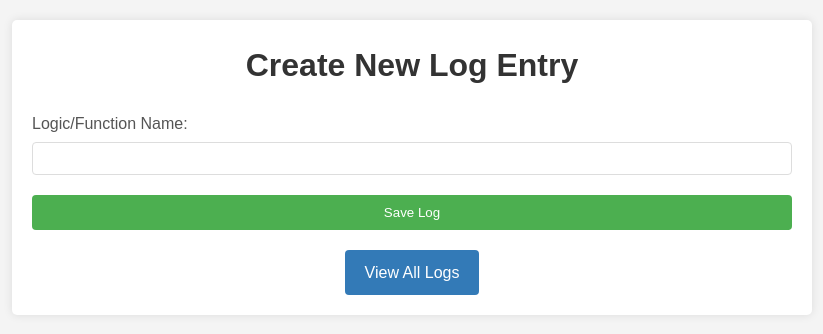
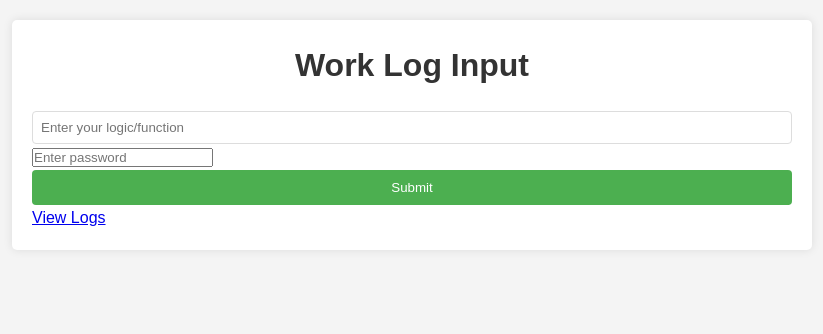
Before and after one commit to aakku106/codeTracker, a Flask app: template templates/index.html in a window 1280 px wide. Shown: the top 334 px of the page, without its empty margins (228-1051 px from the left). Run offline with Flask 3, Linux system fonts and the light colour scheme; the template is opened without the code that fills it, so the values that code supplies are empty.

Commit message:
Implement authentication and password protection for log submission
- Added session management with a secret key and passkey validation.
- Introduced a new authentication route and logout functionality.
- Updated the log submission process to require a password.
- Enhanced the index.html template for improved user experience and form handling.
- Refactored routes to streamline log entry and viewing.

```diff
--- a/app.py
+++ b/app.py
@@ -1,14 +1,22 @@
-from flask import Flask, render_template, request, redirect, url_for
+from flask import Flask, render_template, request, redirect, url_for, session, flash
 from datetime import datetime
 import csv
 import os
 import subprocess
 
 app = Flask(__name__)
+# Set a secret key for session management
+app.secret_key = 'your-secret-key-here'  # Change this to a secure random string
+
+# Your passkey
+PASSKEY = "your-secret-passkey"  # Change this to your desired passkey
 
 # Path to the CSV file and README.md file (same folder as app.py)
 LOG_FILE = "logs.csv"  # Logs file in the same directory as app.py
 README_PATH = "README.md"  # README.md file in the same directory as app.py
+
+# Add this with your other constants at the top
+PASSWORD = "YourSecretPassword123"  # Change this to whatever password you want to use
 
 # Initialize CSV file with headers if it doesn't exist
 if not os.path.exists(LOG_FILE):
@@ -72,33 +80,49 @@ def safe_write_to_csv(row_data):
 
 @app.route('/')
 def index():
-    return redirect(url_for('home'))
+    return render_template('index.html')
 
-@app.route('/home', methods=['GET', 'POST'])
-def home():
-    message = ""
+@app.route('/auth', methods=['GET', 'POST'])
+def auth():
     if request.method == 'POST':
-        try:
-            logic_name = request.form.get('logic_name')
-            if not logic_name:
-                message = "Error: Logic name cannot be empty"
-                return render_template('index.html', message=message)
+        passkey = request.form.get('passkey')
+        if passkey == PASSKEY:
+            session['authenticated'] = True
+            return redirect(url_for('index'))
+        else:
+            flash('Invalid passkey!')
+            return redirect(url_for('auth'))
+    return render_template('auth.html')
 
-            date_time = datetime.now().strftime("%Y-%m-%d %H:%M:%S")
+@app.route('/logout')
+def logout():
+    session.pop('authenticated', None)
+    return redirect(url_for('index'))
 
-            with open(LOG_FILE, mode="r") as file:
-                reader = list(csv.reader(file))
-                sn = len(reader)
+@app.route('/submit', methods=['POST'])
+def submit():
+    # Check password before processing
+    if request.form.get('password') != PASSWORD:
+        return "Incorrect password!", 403
 
-            if safe_write_to_csv([sn, logic_name, date_time]):
-                update_readme()
-                message = f"Log saved: {logic_name} at {date_time}"
-            else:
-                message = "Error: Failed to save log"
-        except Exception as e:
-            message = f"Error: {str(e)}"
+    # Get the current count from the CSV file
+    try:
+        with open(LOG_FILE, mode="r") as file:
+            count = sum(1 for line in file) - 1  # Subtract 1 for header row
+    except FileNotFoundError:
+        count = 0
 
-    return render_template('index.html', message=message)
+    # Your existing submit logic
+    logic = request.form.get('logic')
+    current_time = datetime.now().strftime("%Y-%m-%d %H:%M:%S")
+
+    # Write to CSV
+    safe_write_to_csv(count + 1, logic, current_time)
+
+    # Update README
+    update_readme()
+
+    return redirect(url_for('index'))
 
 @app.route('/logs')
 def view_logs():
--- a/templates/index.html
+++ b/templates/index.html
@@ -1,35 +1,39 @@
+<!-- @format -->
+
 <!DOCTYPE html>
 <html lang="en">
-
   <head>
-    <meta charset="UTF-8">
-    <meta name="viewport" content="width=device-width, initial-scale=1.0">
-    <title>Log Entry</title>
-    <link rel="stylesheet" href="{{ url_for('static', filename='style.css') }}">
+    <meta charset="UTF-8" />
+    <meta name="viewport" content="width=device-width, initial-scale=1.0" />
+    <title>Work Log Input</title>
+    <link
+      rel="stylesheet"
+      href="{{ url_for('static', filename='style.css') }}" />
   </head>
 
   <body>
     <div class="container">
-        <h1>Create New Log Entry</h1>
+      <h1>Work Log Input</h1>
 
       {% if message %}
-        <div class="message">
-            {{ message }}
-        </div>
+      <div class="message">{{ message }}</div>
       {% endif %}
 
-        <form method="POST" action="{{ url_for('home') }}">
-            <div class="form-group">
-                <label for="logic_name">Logic/Function Name:</label>
-                <input type="text" id="logic_name" name="logic_name" required>
-            </div>
-            <button type="submit">Save Log</button>
+      <form method="POST" action="/submit" class="input-form">
+        <input
+          type="text"
+          name="logic"
+          placeholder="Enter your logic/function"
+          required />
+        <input
+          type="password"
+          name="password"
+          placeholder="Enter password"
+          required />
+        <button type="submit">Submit</button>
       </form>
 
-        <div class="nav-links">
-            <a href="{{ url_for('view_logs') }}" class="view-logs-btn">View All Logs</a>
-        </div>
+      <a href="/logs" class="view-logs">View Logs</a>
     </div>
   </body>
-
 </html>
```
Lines whose indentation alone changed are shown as unchanged.
